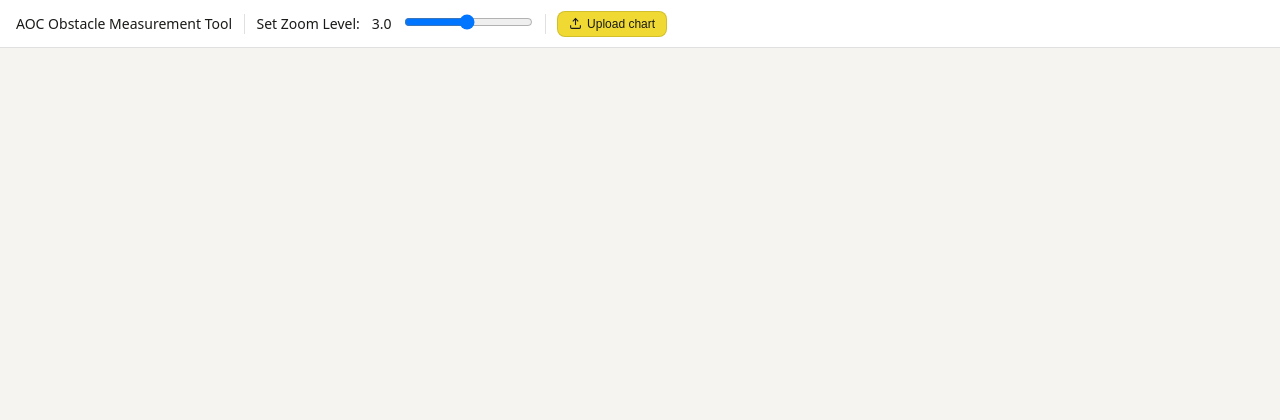
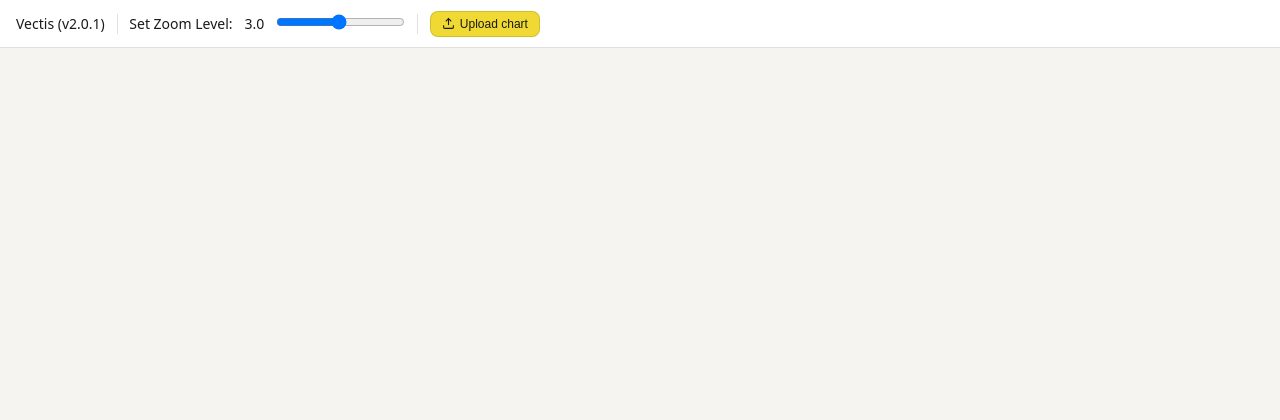
Before and after one commit to AkusChhabra/AOC-Obstacle-Parser, a Flask app: page /preview-images in a window 1280 px wide. Shown: the top 420 px of the page. Run offline with Flask 3, Linux system fonts and the light colour scheme.

Commit message:
Renamed application to Vectis and fixed scale value not registering when converting to png

```diff
--- a/static/js/fileloader.js
+++ b/static/js/fileloader.js
@@ -46,7 +46,9 @@ function loadImageFile(file) {
 
         const fileInput = document.getElementById('file-input');
 
-        const scaleVal = 2; // temporary
+        const scaleVal = Number(document.getElementById("output").textContent);
+
+        console.log("scaleVal: ", scaleVal);
 
         pdfReader.append("file", fileInput.files[0]);
         pdfReader.append("scale", scaleVal);
--- a/templates/base.html
+++ b/templates/base.html
@@ -4,7 +4,7 @@
 <head>
     <meta charset="UTF-8">
     <meta name="viewport" content="width=device-width, initial-scale=1.0">
-    <title>AOC Obstacle Measurement Tool</title>
+    <title>Vectis</title>
     <link rel="shortcut icon" href="{{ url_for('static', filename='AOC_Obstacle_Tool_Logo.ico')}}" type="image/x-icon">
     <link rel="stylesheet" href="{{url_for('static', filename='css/style.css')}}">
 </head>
--- a/templates/image_selector.html
+++ b/templates/image_selector.html
@@ -3,7 +3,7 @@
 {% block body %}
     <div id="app-image-selector">
         <div id="topbar">
-            <h1>AOC Obstacle Measurement Tool</h1>
+            <h1>Vectis (v2.0.1)</h1>
             <div class="sep"></div>
             Set Zoom Level:
             <!-- Live dynamic numeric feedback -->
--- a/templates/main.html
+++ b/templates/main.html
@@ -5,7 +5,7 @@
   <div id="app">
     <!-- Top bar -->
     <div id="topbar">
-      <h1>AOC Obstacle Measurement Tool</h1>
+      <h1>Vectis (v2.0.1)</h1>
       <div class="sep"></div>
       <button class="btn" id="btn-export" onclick="exportData()" disabled style="background:#90EE90">
         <svg width="13" height="13" viewBox="0 0 24 24" fill="none" stroke="currentColor" stroke-width="2">
```
Also changed, not shown: app_fixed.py (+5 -6 lines).
